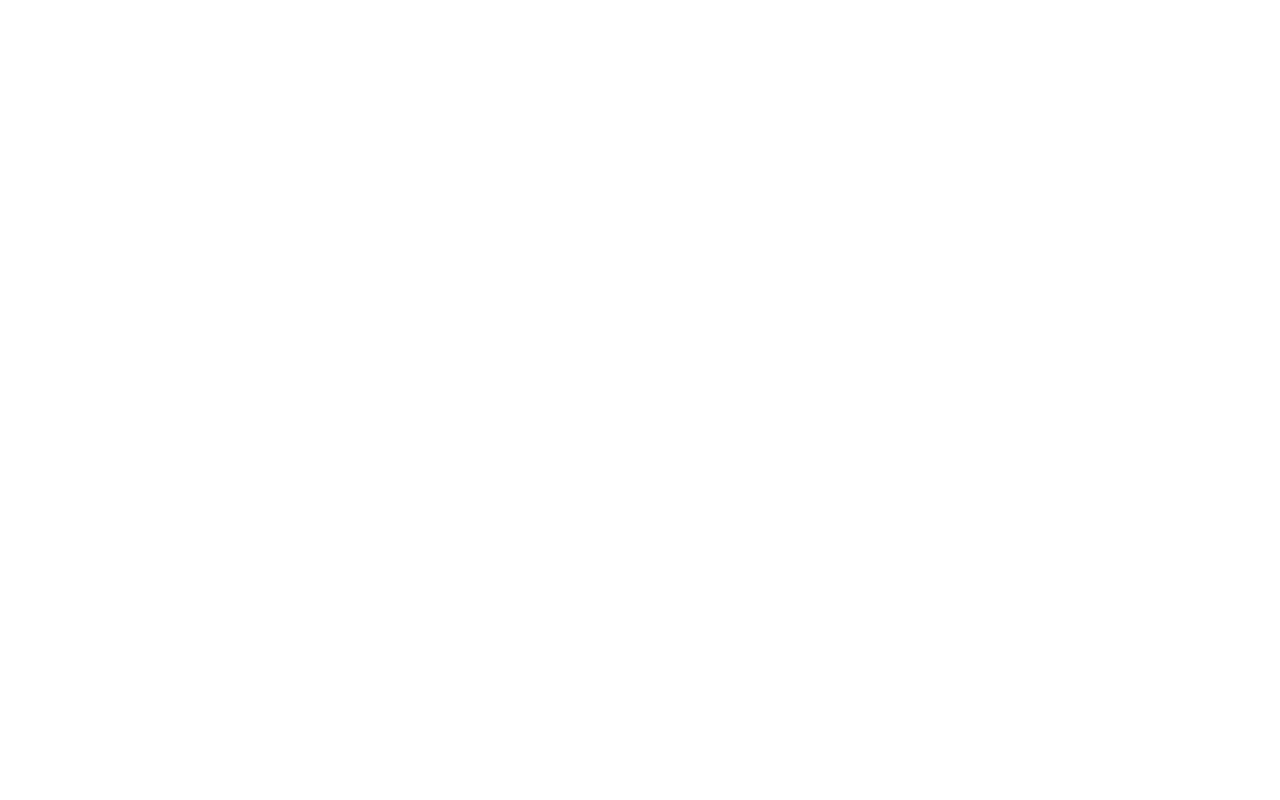
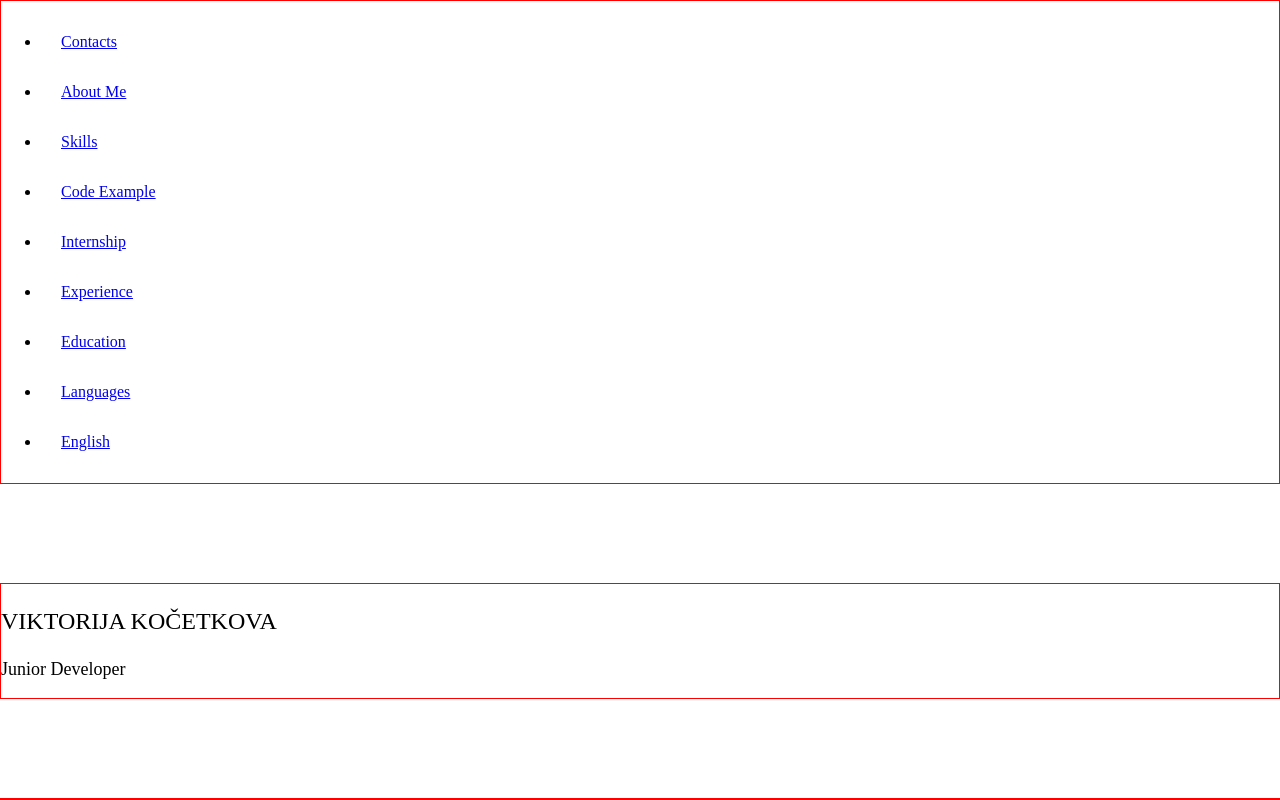
Before and after one commit to ViktorijaKochetkova/rsschool-cv, a plain HTML site: page index.html in a window 1280 px wide. Drawn offline with Linux system fonts and the light colour scheme; files that its build step writes are made by us from their sources; a web font is replaced by a local one.

```diff
--- a/CSS/style.css
+++ b/CSS/style.css
@@ -1,10 +1,10 @@
 @font-face {
-    font-family: "Libre_Baskerville";
+    font-family: "Libre Baskerville Bold";
      src: url("assets/fonts/Libre_Baskerville-Bold");
      font-weight: bold;
 }
 @font-face {
-    font-family: "Libre_Baskerville";
+    font-family: "Libre_Baskerville Regular";
     src: url("assets/fonts/Libre_Baskerville-Regular");
     font-weight: normal;
 }
@@ -24,3 +24,62 @@ border: 1px solid red;
 footer {
 border: 1px solid red;
 }
+
+body {
+    min-height: 100vh;
+    margin: 0;
+    padding: 0;
+    display: flex;
+    flex-direction: column;
+    justify-content: space-between;
+    font-family: "Libre Baskerville Regular";
+}
+
+.container {
+    max-width: 1440px;
+    margin: 0 auto;
+}
+
+.nav-list {
+    display: flex;
+    justify-content: flex-end;
+    align-items: center;
+}
+html {
+    scroll-behavior: smooth;
+}
+
+.nav-list {
+    list-style: none;
+}
+
+.nav-link {
+    padding: 0 20px;
+    line-height: 50px;
+}
+
+.nav-link {
+    transition: 0.3s;
+}
+
+.section-item a {
+    color: #823385;
+    text-decoration: none;
+    transition: color 0.5s;
+}
+
+.section-item a:hoover {
+    color: #4d2323
+}
+
+.name {
+    font-family: "Libre Baskerville Bold";
+    font-size: 24px;
+    text-transform: uppercase;
+}
+
+.position {
+    font-family: "Libre Baskerville Regular";
+    font-size: 18px;
+    margin-top: 8px;
+}
--- a/index.html
+++ b/index.html
@@ -0,0 +1,46 @@
+<!DOCTYPE html>
+<html lang="en">
+<head>
+    <meta charset="UTF-8">
+    <meta name="viewport" content="width=device-width, initial-scale=1.0">
+    <title>cv</title>
+    <link rel="stylesheet" href="style.css" />
+    <link rel="icon" href="assets/favicon.ico" />
+</head>
+<body>
+    <header class="header">
+        <div class="container">
+            <nav class="nav">
+                <ul class="nav list">
+                    <li class="nav-item"><a href="#contacts" class="nav-link">Contacts</a></li>
+                    <li class="nav-item"><a href="#about_me" class="nav-link">About Me</a></li>
+                    <li class="nav-item"><a href="#skills" class="nav-link">Skills</a></li>
+                    <li class="nav-item"><a href="#code_example" class="nav-link">Code Example</a></li>
+                    <li class="nav-item"><a href="#internship" class="nav-link">Internship</a></li>
+                    <li class="nav-item"><a href="#experience" class="nav-link">Experience</a></li>
+                    <li class="nav-item"><a href="#education" class="nav-link">Education</a></li>
+                    <li class="nav-item"><a href="#languages" class="nav-link">Languages</a></li>
+                    <li class="nav-item"><a href="#english" class="nav-link">English</a></li>
+                </ul>
+            </nav>
+        </div>
+
+    </header>
+    <main class="main">
+        <div class="container">
+            <section class="section" id="profile">
+                <h1 class="section-title"></h1>
+                <p class="name">Viktorija Kočetkova</p>
+                <p class="position">Junior Developer</p>
+        </section>
+
+    </main>
+    <footer class="footer">
+        <div class="container">
+
+        </div>
+
+    </footer>
+
+</body>
+</html>
```
Also changed, not shown: assets/img/github.png (added), assets/img/linkedin.png (added), assets/img/map.png (added), assets/img/phone.png (added), 1 other file.
